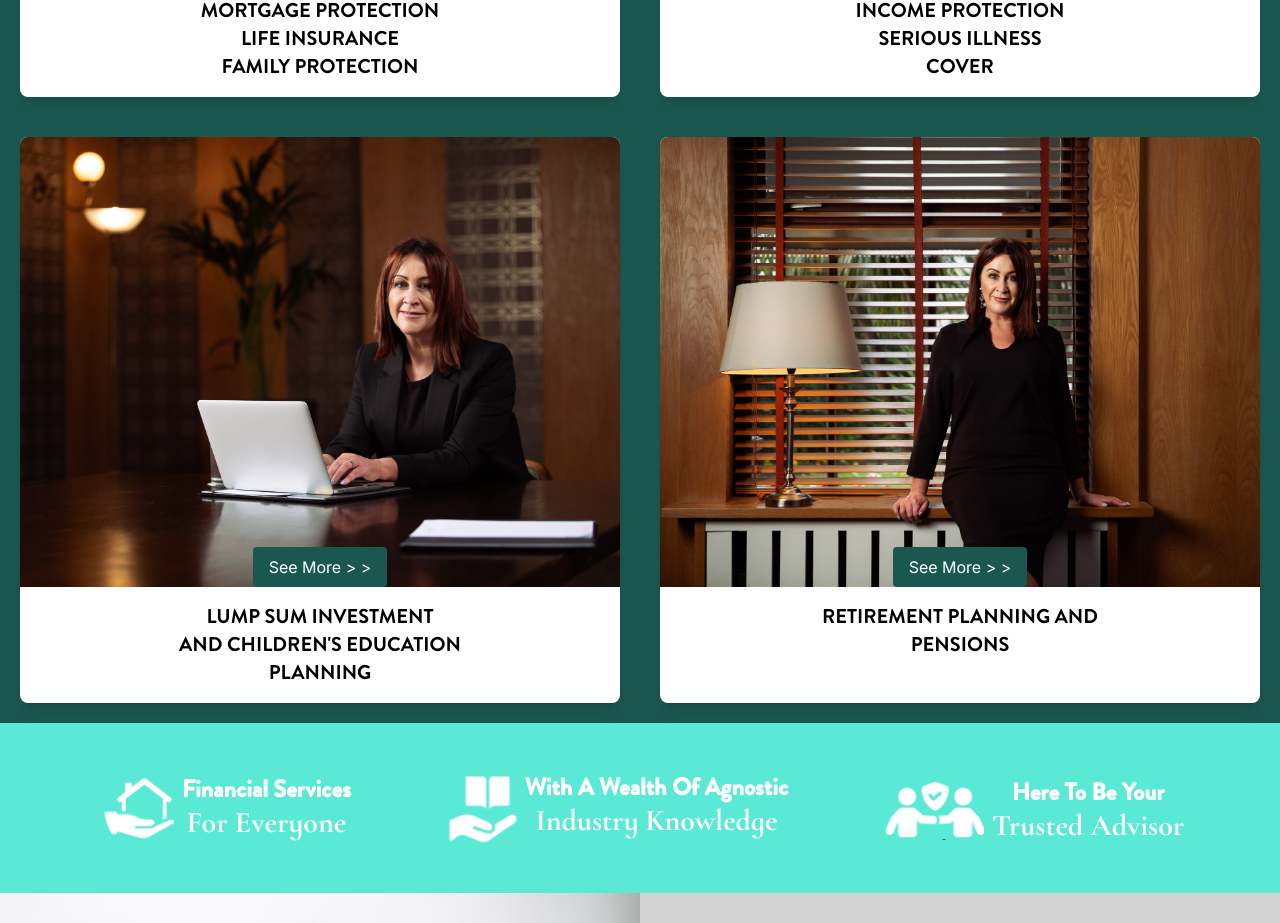
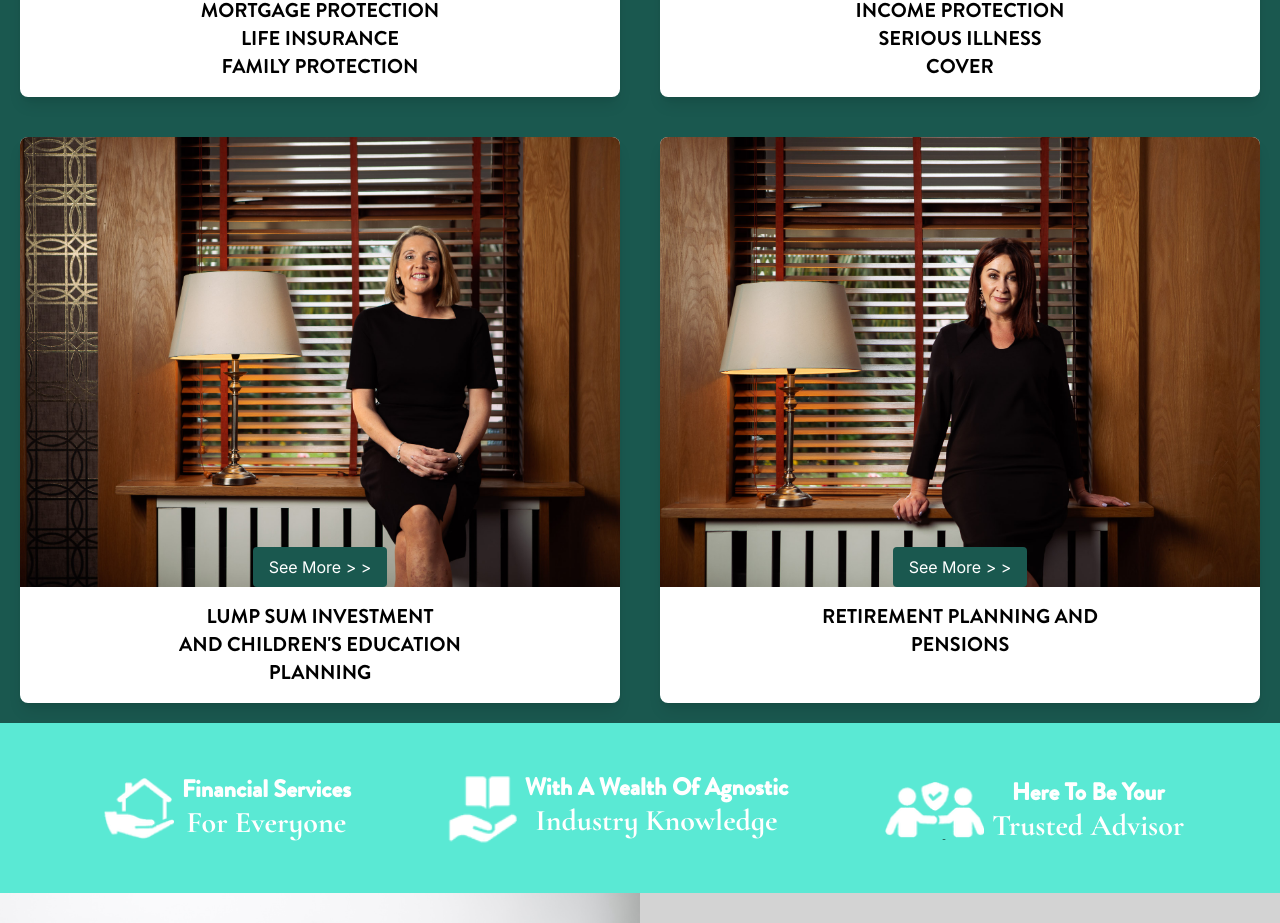
Before and after one commit to limefresh5455/fusion-finance, a Next.js app: page / in a window 1280 px wide. Shown: the part 2272-3195 px from the top of the page. Built offline with nearby package versions, Linux system fonts and the light colour scheme.

Commit message:
update image

```diff
--- a/src/app/(home)/page.tsx
+++ b/src/app/(home)/page.tsx
@@ -237,7 +237,7 @@ export default function Home() {
               <div className="relative">
                 <div className="image-container">
                   <Image
-                    src="/Fusion_pics/Fusion-Finance-Web-Ready-33.jpg"
+                    src="/Fusion_pics/Fusion-Finance-Web-Ready-45.jpg"
                     alt="Card Image 1"
                     layout="fill" // Use 'fill' layout to cover the entire container
                     className="object-cover"
--- a/src/app/services/page.tsx
+++ b/src/app/services/page.tsx
@@ -242,7 +242,7 @@ export default function Services() {
             <div className="relative">
               <div className="image-container">
                 <Image
-                  src="/Fusion_pics/Fusion-Finance-Web-Ready-33.jpg"
+                  src="/Fusion_pics/Fusion-Finance-Web-Ready-45.jpg"
                   alt="Card Image 1"
                   layout="fill" // Use 'fill' layout to cover the entire container
                   className="object-cover"
```
